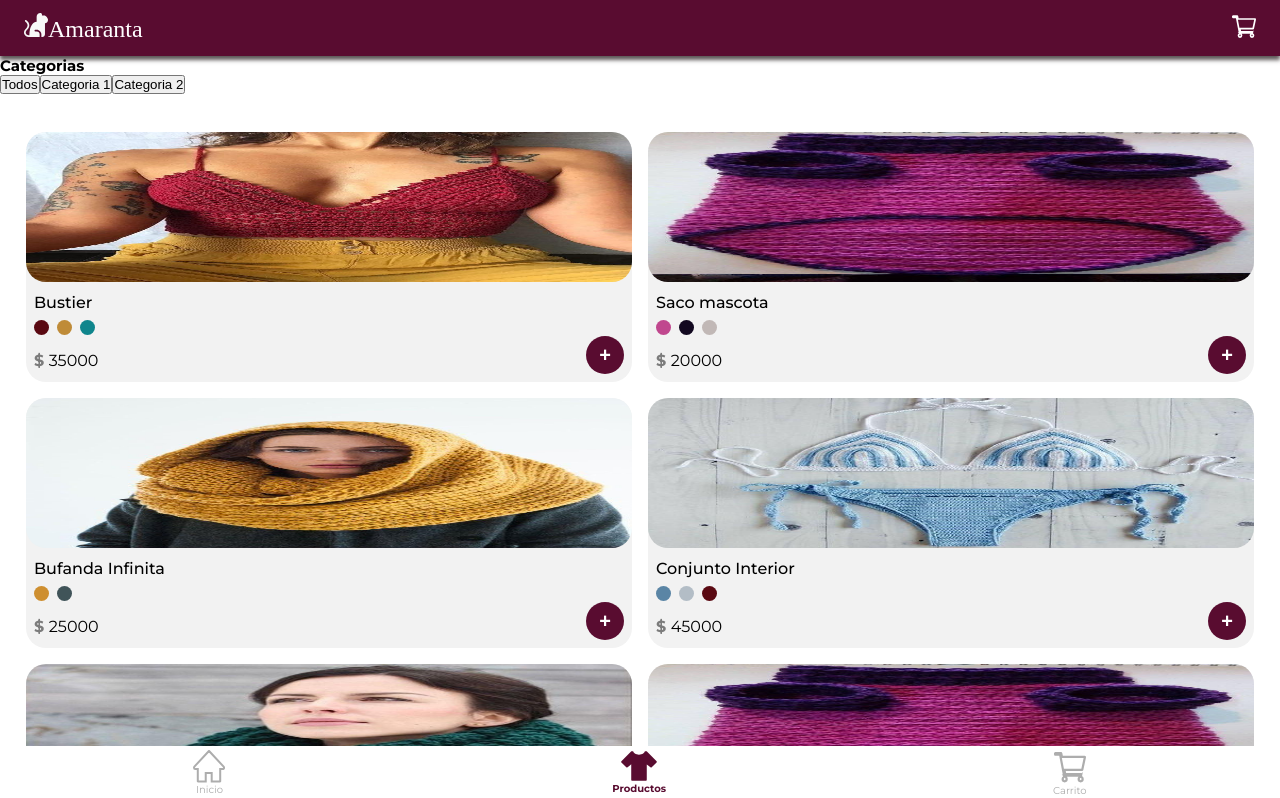
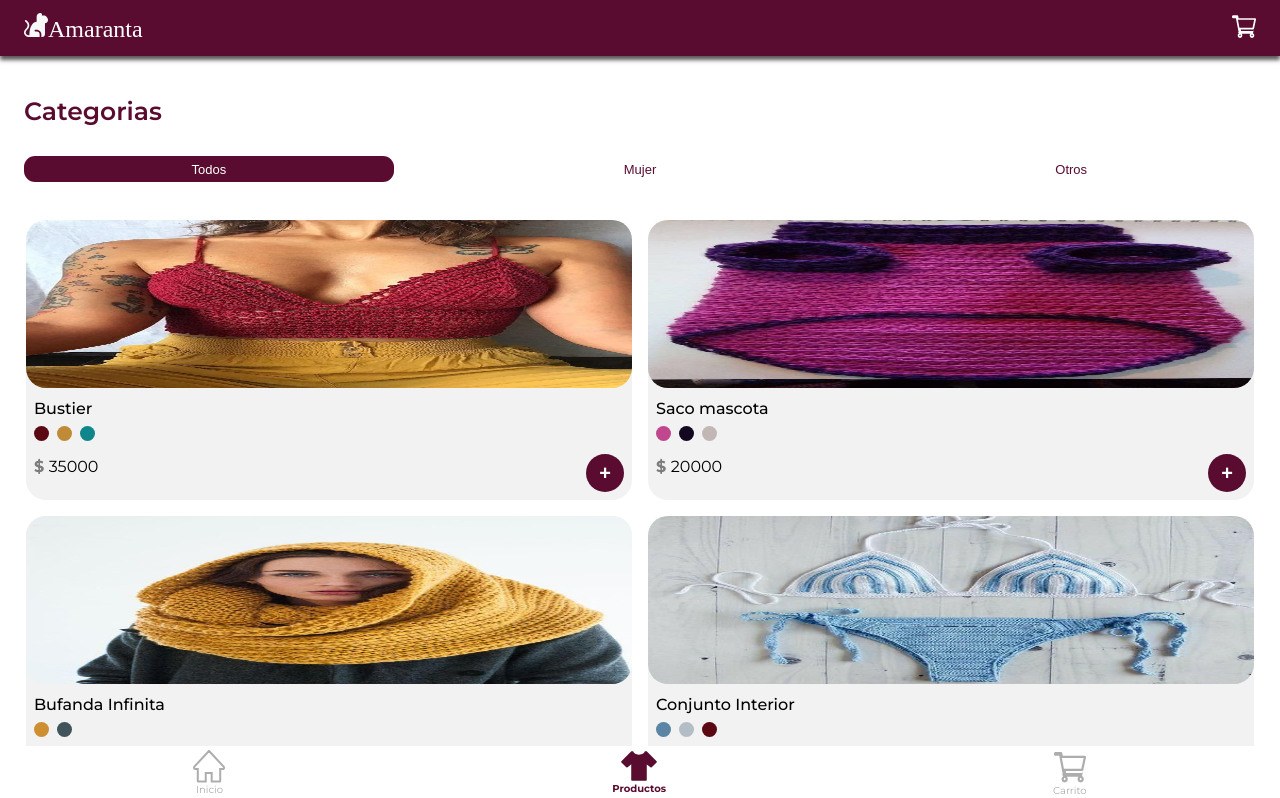
Before and after one commit to ourainbows/amaranta-store, a React (Create React App) app: page /productos in a window 1280 px wide. Shown: the top 798 px of the page. Built offline with nearby package versions, Linux system fonts and the light colour scheme; a web font is replaced by a local one.

Commit message:
Created use context to create the funcionality of add products to cart

```diff
--- a/src/components/AddToCart.jsx
+++ b/src/components/AddToCart.jsx
@@ -1,8 +1,15 @@
+import { useContext } from "react"
+import { ProductsContext } from "../context/ProductsProvider/ProductsProvider"
 import styles from "../styles/addToCart.module.css"
 
-function AddToCart() {
+function AddToCart({ product }) {
+    const{setCartProducts} = useContext(ProductsContext)
+    const onAdd =  () => {
+        setCartProducts(prevState => [...prevState, product])
+    }
+
     return (
-        <button className={styles.add}>+</button>
+        <button onClick={onAdd}className={styles.add}>+</button>
     )
 }
 export {AddToCart}
--- a/src/components/Catalog.jsx
+++ b/src/components/Catalog.jsx
@@ -1,9 +1,9 @@
-import { dataProducts } from "../data"
 import { Product } from "./Product"
 import styles from "../styles/catalog.module.css"
 
 
-function Catalog() {
+function Catalog({dataProducts}) {
+
     return (
         <main className={styles.containerCatalog}>
             {dataProducts.map(product => (
--- a/src/components/Product.jsx
+++ b/src/components/Product.jsx
@@ -20,7 +20,7 @@ function Product({ product }) {
                 </div>
                 <div className={styles.containerPriceButton}>
                     <p><span>$ </span>{product.price}</p>
-                    <AddToCart />
+                    <AddToCart product={product}/>
                 </div>
             </div>
         </div>
--- /dev/null
+++ b/src/context/ProductsProvider/ProductsProvider.js
@@ -0,0 +1,17 @@
+import { createContext, useState } from "react"
+
+const ProductsContext = createContext()
+
+function ProductsProvider(props) {
+    const [cartProducts, setCartProducts] = useState([])
+    return (
+        <ProductsContext.Provider value={{
+            cartProducts,
+            setCartProducts,
+        }}
+        >
+            {props.children}
+        </ProductsContext.Provider>
+    )
+}
+export { ProductsProvider, ProductsContext }
--- a/src/pages/Cart.jsx
+++ b/src/pages/Cart.jsx
@@ -1,4 +1,9 @@
+import { useContext } from "react"
+import { ProductsContext } from "../context/ProductsProvider/ProductsProvider"
+
 function Cart() {
+    const { cartProducts } = useContext(ProductsContext)
+    console.log(cartProducts)
     return (
         <div style={{ marginTop: "100px" }}>Vista del carrito</div>
     )
--- a/src/pages/Products.jsx
+++ b/src/pages/Products.jsx
@@ -1,17 +1,44 @@
 import { Catalog } from "../components/Catalog"
 import styles from "../styles/products.module.css"
+import { dataProducts } from "../data"
+import { useState } from "react"
 
 function Products() {
+    const [data, setData] = useState(dataProducts)
+    const [currentCategory, setCurrentCategory] = useState(0)
+    const onFilterProduct = (category => {
+        setData((category >= 1) ? dataProducts.filter(product => product.category === category) : dataProducts)
+        setCurrentCategory(category)
+    }
+    )
+
     return (
         <main className={styles.mainProducts}>
-            <h2>Categorias</h2>
-            <div>
-                <button>Todos</button>
-                <button>Categoria 1</button>
-                <button>Categoria 2</button>
+            <h2 className={styles.categoriesTittle}>Categorias</h2>
+            <div className={styles.btnsContainer}>
+                <button
+                    className={`
+                        ${styles.btnc} ,
+                        ${currentCategory === 0 ? styles.btncActive : styles.btncInactive}
+                    `}
+                    onClick={() => { onFilterProduct(0) }}>Todos</button>
+                <button
+                    className={`
+                        ${styles.btnc} ,
+                        ${currentCategory === 1 ? styles.btncActive : styles.btncInactive}
+                    `}
+                    onClick={() => { onFilterProduct(1) }}>Mujer</button>
+                <button
+                    className={`
+                        ${styles.btnc} ,
+                        ${currentCategory === 2 ? styles.btncActive : styles.btncInactive}
+                    `}
+                    onClick={() => { onFilterProduct(2) }}>Otros</button>
             </div>
 
-            <Catalog />
+            <Catalog
+                dataProducts={data}
+            />
         </main>
     )
 }
--- a/src/routes/routes.jsx
+++ b/src/routes/routes.jsx
@@ -2,6 +2,7 @@ import { BrowserRouter, Route, Routes } from "react-router-dom"
 
 import { Navbar } from "../components/Navbar"
 import { Navigation } from "../components/Navigation"
+import { ProductsProvider } from "../context/ProductsProvider/ProductsProvider"
 import { Buy } from "../pages/Buy"
 import { Cart } from "../pages/Cart"
 import { Home } from "../pages/Home"
@@ -10,17 +11,19 @@ import { Products } from "../pages/Products"
 
 function RoutesContainer() {
     return (
-        <BrowserRouter>
-            <Navbar />
-            <Routes>
-                <Route path="/" element={ <Home/>}/>
-                <Route path="/productos" element={ <Products/>}/>
-                <Route path="/carrito" element={ <Cart/>}/>
-                <Route path="/completar-compra " element={ <Buy/>}/>
-                <Route path="/*" element={ <NotFound/>}/>
-            </Routes>
-            <Navigation/>
-        </BrowserRouter>
+        <ProductsProvider>
+            <BrowserRouter>
+                <Navbar />
+                <Routes>
+                    <Route path="/" element={<Home />} />
+                    <Route path="/productos" element={<Products />} />
+                    <Route path="/carrito" element={<Cart />} />
+                    <Route path="/completar-compra " element={<Buy />} />
+                    <Route path="/*" element={<NotFound />} />
+                </Routes>
+                <Navigation />
+            </BrowserRouter>
+        </ProductsProvider>
     )
 }
 
--- a/src/styles/catalog.module.css
+++ b/src/styles/catalog.module.css
@@ -1,5 +1,5 @@
-.containerCatalog{
-    display: flex;
-    flex-wrap: wrap;
-        margin: 3.0rem 1.8rem;
+.containerCatalog {
+  display: flex;
+  flex-wrap: wrap;
+  margin: 3rem 1.8rem;
 }
--- a/src/styles/product.module.css
+++ b/src/styles/product.module.css
@@ -1,5 +1,5 @@
 .containerProducts {
-  height: 25rem;
+  height: 28rem;
   width: calc(50% - 1.6rem);
   margin: 0.8rem;
   background-color: #f2f2f2;
--- a/src/styles/products.module.css
+++ b/src/styles/products.module.css
@@ -1,4 +1,32 @@
 .mainProducts{
-    margin-top: 5.6rem;
+    margin-top: calc(5.6rem + 4.0rem);
     margin-bottom: calc(5.4rem + 3.0rem);
 }
+.categoriesTittle{
+    margin: 0 2.4rem 3.0rem 2.4rem;
+    color: var(--main-color);
+    font-size: 2.5rem;
+    font-weight: 600;
+}
+.btnsContainer{
+    margin: 0 2.4rem;
+    display: flex;
+    justify-content: space-between;
+}
+.btnc{
+    width: 30%;
+    height: 2.6rem;
+    border: none;
+    border-radius: 11px;
+    font-weight: 500;
+    font-size: 1.3rem;
+    cursor: pointer;
+}
+.btncActive{
+    background-color: var(--main-color);
+    color:var(--text-white)
+}
+.btncInactive{
+    color: var(--main-color);
+    background-color:var(--text-white)
+}
```
